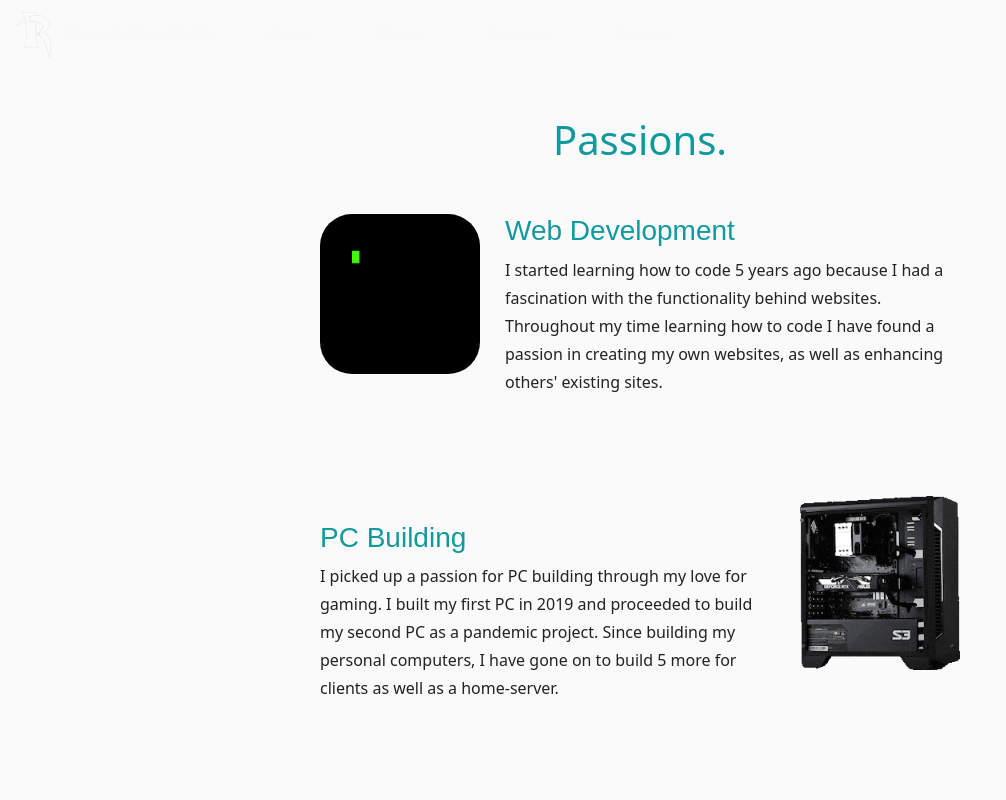
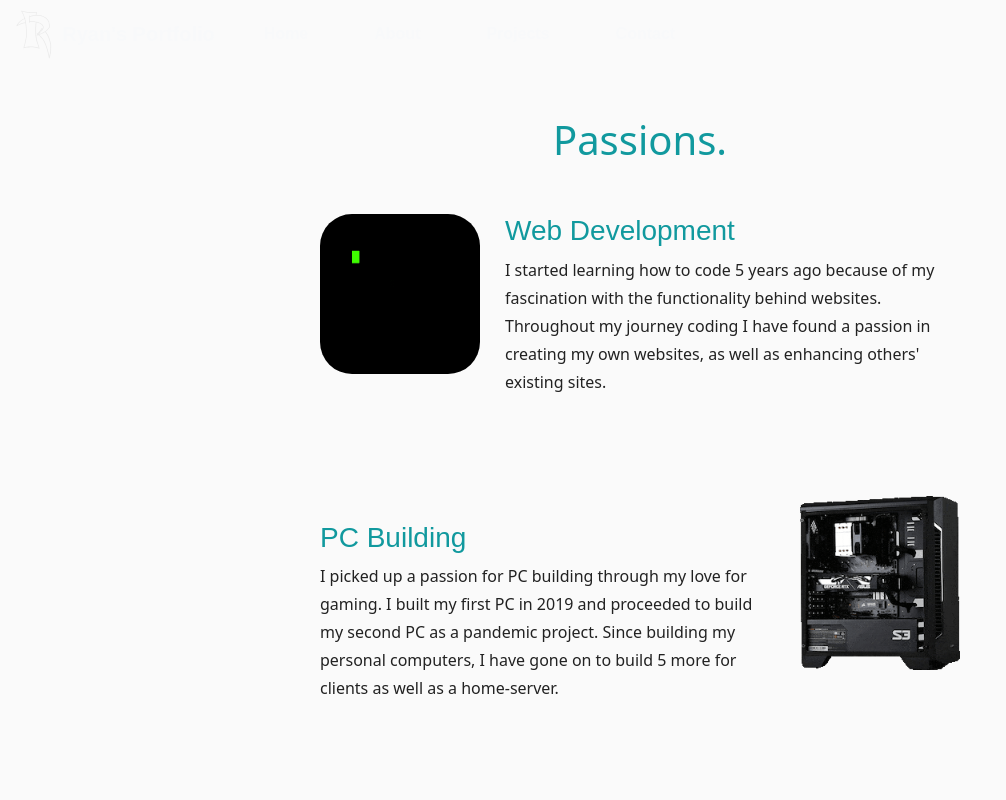
Before and after one commit to RJ-Santi/react-portfolio-site, a React (Create React App) app: page /about in a window 1280 px wide. Shown: the top 800 px of the page, without its empty margins (0-1006 px from the left). Built offline with nearby package versions, Linux system fonts and the light colour scheme.

Commit message:
Cleaned up text in about section.

```diff
--- a/src/pages/About.jsx
+++ b/src/pages/About.jsx
@@ -27,9 +27,9 @@ function About() {
             />
             <h3>Web Development</h3>
             <p>
-              I started learning how to code 5 years ago because I had a
+              I started learning how to code 5 years ago because of my
               fascination with the functionality behind websites. Throughout my
-              time learning how to code I have found a passion in creating my
+              journey coding I have found a passion in creating my
               own websites, as well as enhancing others' existing sites.
             </p>
           </div>
```
